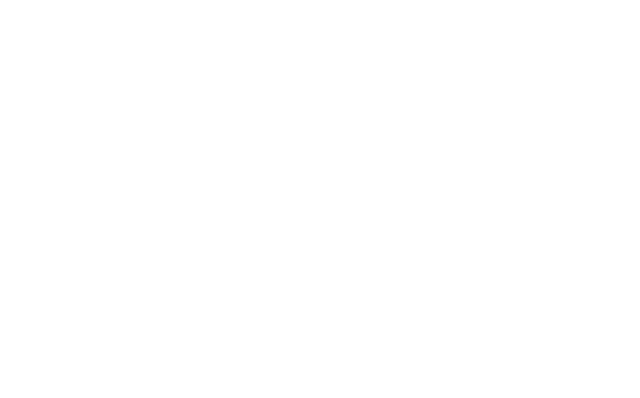
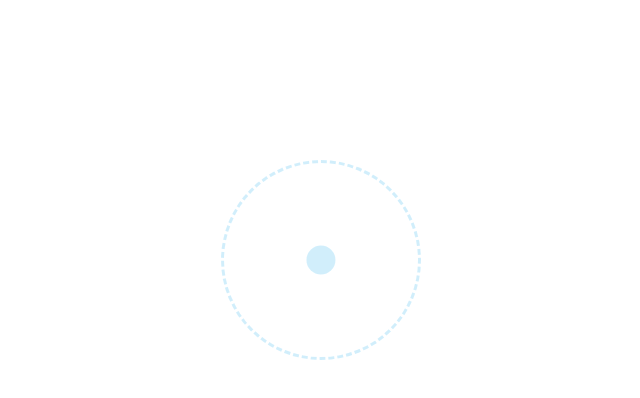
Before and after one commit to ya95123/JS-dragCircleLine, a plain HTML site: page index.html in a window 1280 px wide. Shown: the whole page, without its empty margins (35-675 px from the left). Drawn offline with Linux system fonts and the light colour scheme.

Commit message:
circle init setting

```diff
--- a/css/style.scss
+++ b/css/style.scss
@@ -15,3 +15,34 @@ html,
 body {
   height: 100%;
 }
+
+.circle-bg {
+  width: 200px;
+  height: 200px;
+  border-style: dashed;
+  border-color: $blue;
+  border-radius: 50%;
+
+  position: relative;
+  left: 20%;
+  top: 20%;
+  cursor: pointer;
+  opacity: 0.5;
+  transition: 0.2s;
+
+  &:hover {
+    opacity: 1;
+  }
+}
+
+.circle {
+  width: 15%;
+  height: 15%;
+  background: $blue;
+  border-radius: 50%;
+
+  position: absolute;
+  left: 50%;
+  top: 50%;
+  transform: translate(-50%, -50%);
+}
--- a/index.html
+++ b/index.html
@@ -10,7 +10,9 @@
 </head>
 
 <body>
-
+  <div class="circle-bg">
+    <div class="circle"></div>
+  </div>
   <script src="js/index.js"></script>
 </body>
 
```
Also changed, not shown: css/style.css, css/style.min.css.
